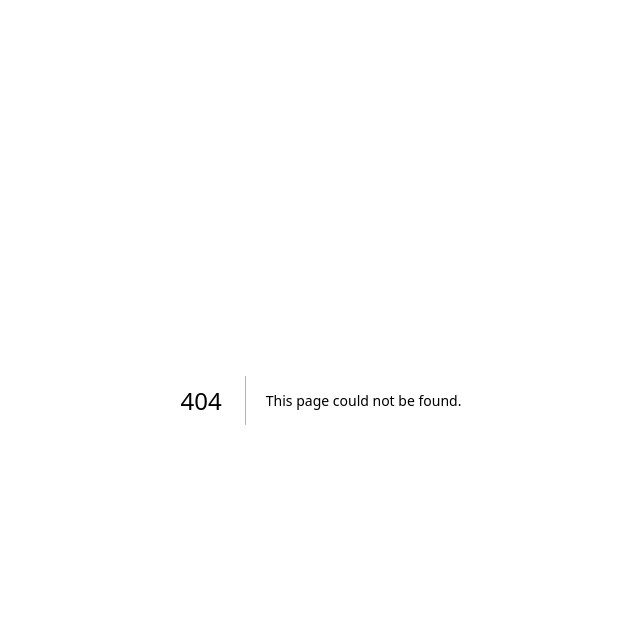
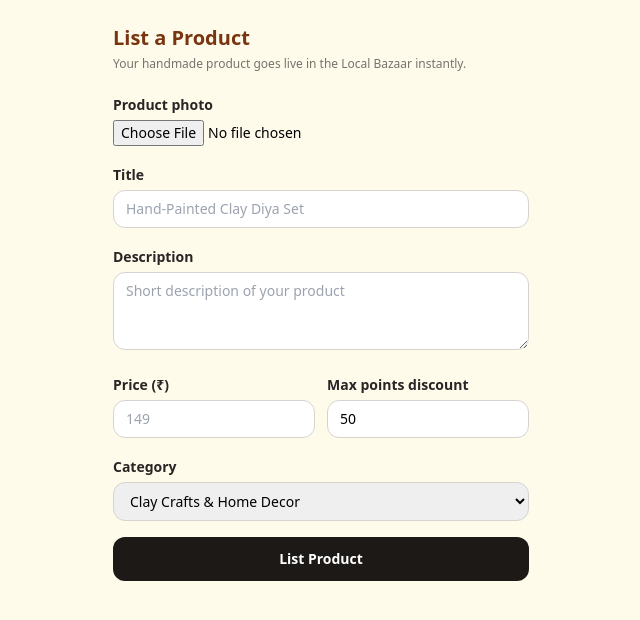
Before and after one commit to rksaini3/Sthamlyst, a Next.js app: page /sell in a window 1280 px wide. Before the commit this address had no page. Shown: the top 620 px of the page, without its empty margins (319-959 px from the left). Built offline with nearby package versions, Linux system fonts and the light colour scheme; no server answers.

Commit message:
Add app/sell/page.tsx

```diff
--- /dev/null
+++ b/app/sell/page.tsx
@@ -0,0 +1,147 @@
+'use client'
+
+import { useState } from 'react'
+import { useRouter } from 'next/navigation'
+import { supabase } from '@/lib/supabase'
+
+export default function SellPage() {
+  const router = useRouter()
+  const [imageFile, setImageFile] = useState<File | null>(null)
+  const [title, setTitle] = useState('')
+  const [description, setDescription] = useState('')
+  const [price, setPrice] = useState('')
+  const [category, setCategory] = useState('Clay Crafts & Home Decor')
+  const [maxDiscountPoints, setMaxDiscountPoints] = useState('50')
+  const [uploading, setUploading] = useState(false)
+  const [error, setError] = useState('')
+
+  async function handleSubmit() {
+    setError('')
+    if (!imageFile || !title || !price) {
+      setError('Image, title, aur price bharo.')
+      return
+    }
+    setUploading(true)
+
+    const { data: userData } = await supabase.auth.getUser()
+    if (!userData?.user) {
+      setError('Pehle sign in karo.')
+      setUploading(false)
+      return
+    }
+
+    const filePath = `${userData.user.id}/${Date.now()}-${imageFile.name}`
+    const { error: uploadError } = await supabase.storage.from('products').upload(filePath, imageFile)
+    if (uploadError) {
+      setError('Image upload fail: ' + uploadError.message)
+      setUploading(false)
+      return
+    }
+
+    const { data: publicUrlData } = supabase.storage.from('products').getPublicUrl(filePath)
+
+    const { error: rpcError } = await supabase.rpc('create_product', {
+      p_title: title,
+      p_description: description,
+      p_price: Number(price),
+      p_image_url: publicUrlData.publicUrl,
+      p_category: category,
+      p_max_discount_points: Number(maxDiscountPoints) || 0,
+    })
+
+    setUploading(false)
+
+    if (rpcError) {
+      setError(rpcError.message)
+      return
+    }
+
+    router.push('/bazaar')
+  }
+
+  return (
+    <div className="max-w-md mx-auto pb-24 px-4 pt-6">
+      <h1 className="text-xl font-bold text-amber-900">List a Product</h1>
+      <p className="text-xs text-stone-500 mt-1">Your handmade product goes live in the Local Bazaar instantly.</p>
+
+      <div className="mt-5 space-y-4">
+        <div>
+          <label className="text-sm font-semibold text-stone-800">Product photo</label>
+          <input
+            type="file"
+            accept="image/*"
+            onChange={(e) => setImageFile(e.target.files?.[0] ?? null)}
+            className="block w-full text-sm mt-1"
+          />
+        </div>
+
+        <div>
+          <label className="text-sm font-semibold text-stone-800">Title</label>
+          <input
+            value={title}
+            onChange={(e) => setTitle(e.target.value)}
+            placeholder="Hand-Painted Clay Diya Set"
+            className="w-full border border-stone-300 rounded-xl px-3 py-2 text-sm mt-1"
+          />
+        </div>
+
+        <div>
+          <label className="text-sm font-semibold text-stone-800">Description</label>
+          <textarea
+            value={description}
+            onChange={(e) => setDescription(e.target.value)}
+            placeholder="Short description of your product"
+            className="w-full border border-stone-300 rounded-xl px-3 py-2 text-sm mt-1"
+            rows={3}
+          />
+        </div>
+
+        <div className="flex gap-3">
+          <div className="flex-1">
+            <label className="text-sm font-semibold text-stone-800">Price (₹)</label>
+            <input
+              type="number"
+              value={price}
+              onChange={(e) => setPrice(e.target.value)}
+              placeholder="149"
+              className="w-full border border-stone-300 rounded-xl px-3 py-2 text-sm mt-1"
+            />
+          </div>
+          <div className="flex-1">
+            <label className="text-sm font-semibold text-stone-800">Max points discount</label>
+            <input
+              type="number"
+              value={maxDiscountPoints}
+              onChange={(e) => setMaxDiscountPoints(e.target.value)}
+              className="w-full border border-stone-300 rounded-xl px-3 py-2 text-sm mt-1"
+            />
+          </div>
+        </div>
+
+        <div>
+          <label className="text-sm font-semibold text-stone-800">Category</label>
+          <select
+            value={category}
+            onChange={(e) => setCategory(e.target.value)}
+            className="w-full border border-stone-300 rounded-xl px-3 py-2 text-sm mt-1"
+          >
+            <option>Clay Crafts & Home Decor</option>
+            <option>Handwoven Baskets</option>
+            <option>Painting & Art</option>
+            <option>Jute Bags</option>
+          </select>
+        </div>
+
+        {error && <p className="text-sm text-red-600">{error}</p>}
+
+        <button
+          onClick={handleSubmit}
+          disabled={uploading}
+          className="w-full bg-stone-900 text-white font-semibold py-3 rounded-xl text-sm disabled:opacity-50"
+        >
+          {uploading ? 'Listing…' : 'List Product'}
+        </button>
+      </div>
+    </div>
+  )
+}
```
